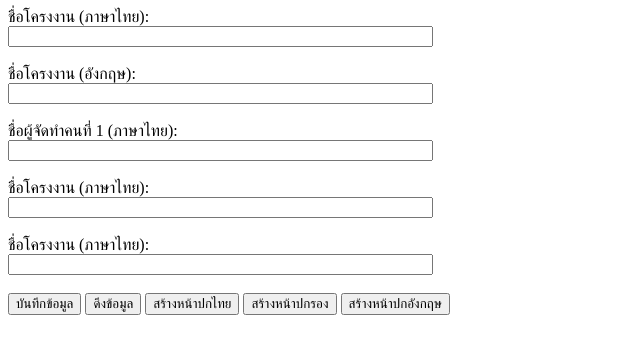
After one commit to Reungwit/webdoc, a Django app: page /cover/ in a window 1280 px wide. The commit adds this page. Shown: the top 354 px of the page, without its empty margins (0-640 px from the left). Run offline with Django 5.2, Linux system fonts and the light colour scheme.

Commit message:
แก้JS

```diff
--- a/comand.txt
+++ b/comand.txt
@@ -10,8 +10,8 @@ python manage.py migrate
 >>>>>>> Stashed changes
 พรอม
 ตอนนี้ฉันทำโปรเจค จัดรูปเล่มเอกสารอัตโนมัติ ใช้งานผ่านเว็บไซต์ ใช้ django สร้างเว็บไซต์ และใช้ python docx
-ในการจัดรูปแบบเอกสาร และใช้ database เป็น Mysql ร่วมกับ phpMyadmin และมีdocker ในอนาคต อยากให้คุณช่วยดูในเรื่องการสร้างเว็บไซต์
-การใช้ฐานข้อมูลร่วมกับ django และช่วยฉันแก้ไขปัญหาทุกอย่างในโปรเจคโดยที่
+ในการจัดรูปแบบเอกสาร และใช้ database เป็น Mysql ร่วมกับ phpMyadmin และมีdocker ในอนาคต
+อยากให้คุณช่วยดูในเรื่องการสร้างเว็บไซต์ มีการใช้ฐานข้อมูลร่วมกับ django และช่วยฉันแก้ไขปัญหาทุกอย่างในโปรเจคโดยที่
 คุณอ้างอิงจากความรู้ที่คุณมีหรือหามาได้เท่านั้นไม่เอาข้อมูลที่สร้างขึ้นมาใหม่เอง
 เพื่อป้องกันข้อผิดพลาดจาก AI Hallucination
 
--- /dev/null
+++ b/webdoc/templates/cover.html
@@ -0,0 +1,30 @@
+<!DOCTYPE html>
+<html lang="en">
+<head>
+    <meta charset="UTF-8">
+    <meta name="viewport" content="width=device-width, initial-scale=1.0">
+    <title>Document</title>
+</head>
+<body>
+    <label for="name_pro_th">ชื่อโครงงาน (ภาษาไทย):</label><br>
+    <input type="text" id="name_pro_th" name="name_pro_th" size="50" value="{{ initial.name_pro_th|default:'' }}"><br><br>
+    <label for="name_pro_th">ชื่อโครงงาน (อังกฤษ):</label><br>
+    <input type="text" id="name_pro_th" name="name_pro_th" size="50" value="{{ initial.name_pro_th|default:'' }}"><br><br>
+    <label for="name_pro_th">ชื่อผู้จัดทำคนที่ 1 (ภาษาไทย):</label><br>
+    <input type="text" id="name_pro_th" name="name_pro_th" size="50" value="{{ initial.name_pro_th|default:'' }}"><br><br>
+    <label for="name_pro_th">ชื่อโครงงาน (ภาษาไทย):</label><br>
+    <input type="text" id="name_pro_th" name="name_pro_th" size="50" value="{{ initial.name_pro_th|default:'' }}"><br><br>
+    <label for="name_pro_th">ชื่อโครงงาน (ภาษาไทย):</label><br>
+    <input type="text" id="name_pro_th" name="name_pro_th" size="50" value="{{ initial.name_pro_th|default:'' }}"><br><br>
+
+    <button type="submit" name="action" value="save">บันทึกข้อมูล</button>
+    <button type="submit" name="action" value="get_data">ดึงข้อมูล</button>
+    <button type="submit" name="action" value="generate_cover_th">สร้างหน้าปกไทย</button>
+    <button type="submit" name="action" value="get_cover">สร้างหน้าปกรอง</button>
+    <button type="submit" name="action" value="generate_cover_eng">สร้างหน้าปกอังกฤษ</button>
+
+
+
+
+</body>
+</html>
```
Also changed, not shown: webdoc/backend/models.py (+16 -0 lines), webdoc/static/js/sp_project.js (added, +63 -0 lines), webdoc/templates/sp_project_form.html (+2 -65 lines).
